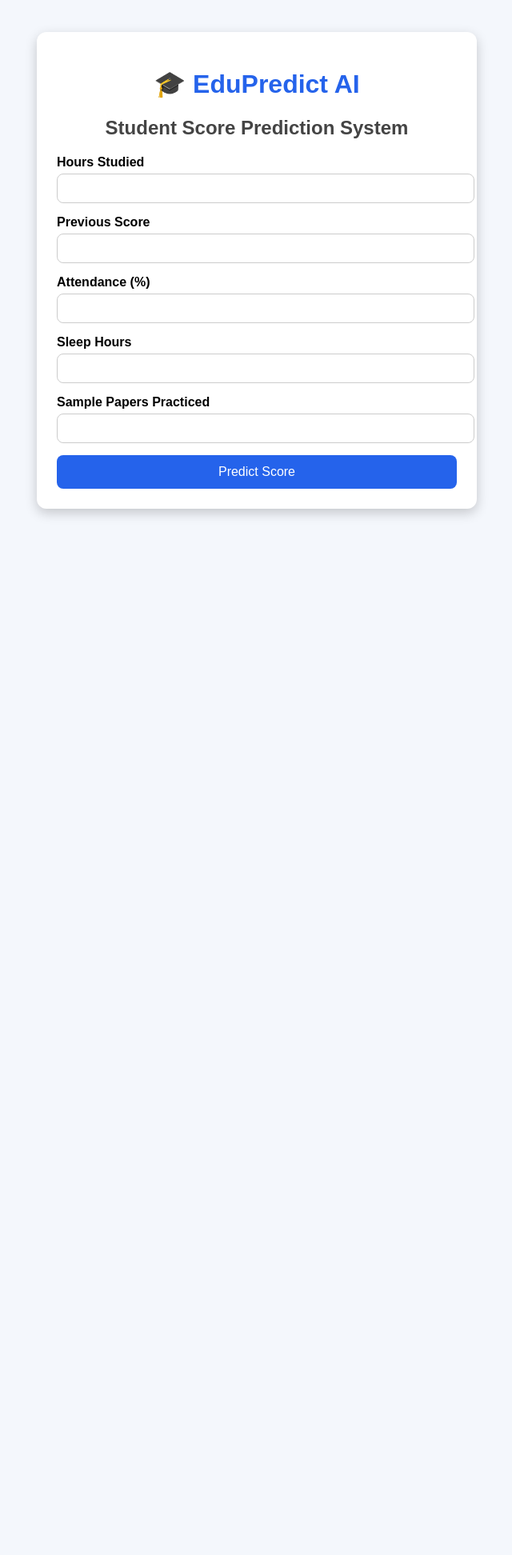
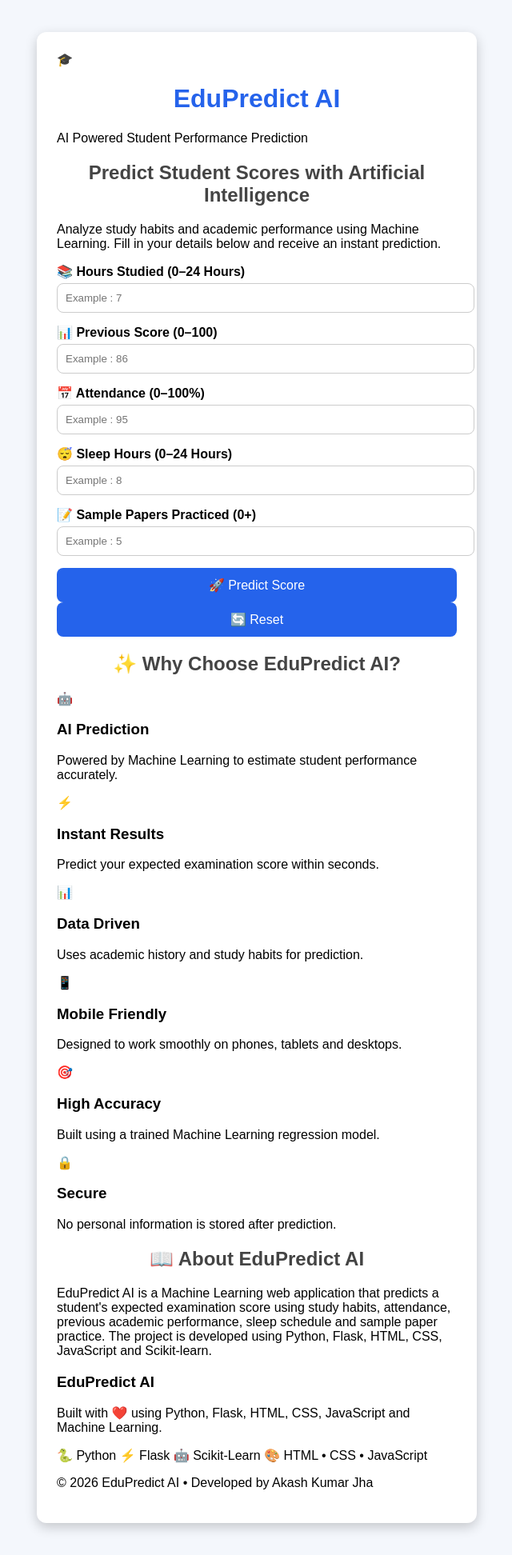
Before and after one commit to akashkumar2006-sys/EduPredict-AI, a Flask app: page / in a window 1280 px wide. Shown: the whole page at 80% size, without its empty margins (319-959 px from the left). Before the commit the page ends 646 px from the top, so only its background shows below. Run offline with Flask 3, Linux system fonts and the light colour scheme.

Commit message:
Enhance index.html layout and content
Updated the index.html to enhance the layout and content of the EduPredict AI web application, including improved meta tags, headers, and form elements.

```diff
--- a/templates/index.html
+++ b/templates/index.html
@@ -1,47 +1,395 @@
 <!DOCTYPE html>
 <html lang="en">
+
 <head>
+
 <meta charset="UTF-8">
+
 <meta name="viewport" content="width=device-width, initial-scale=1.0">
-    <title>EduPredict AI</title>
+
+<title>EduPredict AI | Student Performance Predictor</title>
+
 <link rel="stylesheet" href="{{ url_for('static', filename='style.css') }}">
+
+<link rel="preconnect" href="https://fonts.googleapis.com">
+
+<link rel="preconnect" href="https://fonts.gstatic.com" crossorigin>
+
+<link href="https://fonts.googleapis.com/css2?family=Poppins:wght@300;400;500;600;700;800&display=swap" rel="stylesheet">
+
 </head>
+
 <body>
+
+<div class="bg-circle bg1"></div>
+<div class="bg-circle bg2"></div>
 
 <div class="container">
 
-    <h1>🎓 EduPredict AI</h1>
-    <h2>Student Score Prediction System</h2>
+<header>
+
+<div class="logo">
+
+🎓
+
+</div>
+
+<div class="title">
+
+<h1>EduPredict AI</h1>
+
+<p>
+
+AI Powered Student Performance Prediction
+
+</p>
+
+</div>
+
+</header>
+
+<section class="hero">
+
+<h2>
+
+Predict Student Scores with Artificial Intelligence
+
+</h2>
+
+<p>
+
+Analyze study habits and academic performance using Machine Learning.
+Fill in your details below and receive an instant prediction.
+
+</p>
+
+</section>
 
 <form action="/predict" method="POST">
 
-        <label>Hours Studied</label>
-        <input type="number" name="hours" min="0" max="24" required>
+<div class="input-card">
 
-        <label>Previous Score</label>
-        <input type="number" name="previous" min="0" max="100" required>
+<label>
 
-        <label>Attendance (%)</label>
-        <input type="number" name="attendance" min="0" max="100" required>
+📚 Hours Studied <span>(0–24 Hours)</span>
 
-        <label>Sleep Hours</label>
-        <input type="number" name="sleep" min="0" max="24" required>
+</label>
 
-        <label>Sample Papers Practiced</label>
-        <input type="number" name="papers" min="0" required>
+<input
 
-        <button type="submit">Predict Score</button>
+type="number"
+
+name="hours"
+
+min="0"
+
+max="24"
+
+step="1"
+
+placeholder="Example : 7"
+
+required>
+
+</div>
+
+<div class="input-card">
+
+<label>
+
+📊 Previous Score <span>(0–100)</span>
+
+</label>
+
+<input
+
+type="number"
+
+name="previous"
+
+min="0"
+
+max="100"
+
+step="1"
+
+placeholder="Example : 86"
+
+required>
+
+</div>
+<div class="input-card">
+
+<label>
+
+📅 Attendance <span>(0–100%)</span>
+
+</label>
+
+<input
+
+type="number"
+
+name="attendance"
+
+min="0"
+
+max="100"
+
+step="1"
+
+placeholder="Example : 95"
+
+required>
+
+</div>
+
+<div class="input-card">
+
+<label>
+
+😴 Sleep Hours <span>(0–24 Hours)</span>
+
+</label>
+
+<input
+
+type="number"
+
+name="sleep"
+
+min="0"
+
+max="24"
+
+step="1"
+
+placeholder="Example : 8"
+
+required>
+
+</div>
+
+<div class="input-card">
+
+<label>
+
+📝 Sample Papers Practiced <span>(0+)</span>
+
+</label>
+
+<input
+
+type="number"
+
+name="papers"
+
+min="0"
+
+step="1"
+
+placeholder="Example : 5"
+
+required>
+
+</div>
+
+<div class="button-group">
+
+<button class="predict-btn" type="submit">
+
+🚀 Predict Score
+
+</button>
+
+<button class="reset-btn" type="reset">
+
+🔄 Reset
+
+</button>
+
+</div>
 
 </form>
 
 {% if prediction %}
-    <div class="result">
-        <h2>Predicted Score</h2>
-        <h1>{{ prediction }}</h1>
-    </div>
-    {% endif %}
+
+<section class="prediction-card">
+
+<h3>
+
+🎯 Prediction Result
+
+</h3>
+
+<div class="score-circle">
+
+{{ prediction }}
 
 </div>
+
+<p>
+
+Your predicted examination score based on the entered details.
+
+</p>
+
+</section>
+
+{% endif %}
+<section class="features">
+
+<h2 class="section-title">
+
+✨ Why Choose EduPredict AI?
+
+</h2>
+
+<div class="feature-grid">
+
+<div class="feature-card">
+
+<div class="feature-icon">🤖</div>
+
+<h3>AI Prediction</h3>
+
+<p>
+
+Powered by Machine Learning to estimate student performance accurately.
+
+</p>
+
+</div>
+
+<div class="feature-card">
+
+<div class="feature-icon">⚡</div>
+
+<h3>Instant Results</h3>
+
+<p>
+
+Predict your expected examination score within seconds.
+
+</p>
+
+</div>
+
+<div class="feature-card">
+
+<div class="feature-icon">📊</div>
+
+<h3>Data Driven</h3>
+
+<p>
+
+Uses academic history and study habits for prediction.
+
+</p>
+
+</div>
+
+<div class="feature-card">
+
+<div class="feature-icon">📱</div>
+
+<h3>Mobile Friendly</h3>
+
+<p>
+
+Designed to work smoothly on phones, tablets and desktops.
+
+</p>
+
+</div>
+
+<div class="feature-card">
+
+<div class="feature-icon">🎯</div>
+
+<h3>High Accuracy</h3>
+
+<p>
+
+Built using a trained Machine Learning regression model.
+
+</p>
+
+</div>
+
+<div class="feature-card">
+
+<div class="feature-icon">🔒</div>
+
+<h3>Secure</h3>
+
+<p>
+
+No personal information is stored after prediction.
+
+</p>
+
+</div>
+
+</div>
+
+</section>
+
+<section class="about">
+
+<h2>
+
+📖 About EduPredict AI
+
+</h2>
+
+<p>
+
+EduPredict AI is a Machine Learning web application that predicts a student's expected examination score using study habits, attendance, previous academic performance, sleep schedule and sample paper practice.
+
+The project is developed using Python, Flask, HTML, CSS, JavaScript and Scikit-learn.
+
+</p>
+
+</section>
+<footer>
+
+<div class="footer-content">
+
+<h3>EduPredict AI</h3>
+
+<p>
+
+Built with ❤️ using Python, Flask, HTML, CSS, JavaScript and Machine Learning.
+
+</p>
+
+<div class="footer-tech">
+
+<span>🐍 Python</span>
+
+<span>⚡ Flask</span>
+
+<span>🤖 Scikit-Learn</span>
+
+<span>🎨 HTML • CSS • JavaScript</span>
+
+</div>
+
+<p class="copyright">
+
+© 2026 EduPredict AI • Developed by Akash Kumar Jha
+
+</p>
+
+</div>
+
+</footer>
+
+</div>
+
 <script src="{{ url_for('static', filename='script.js') }}"></script>
+
 </body>
+
 </html>
```
Lines whose indentation alone changed are shown as unchanged.
